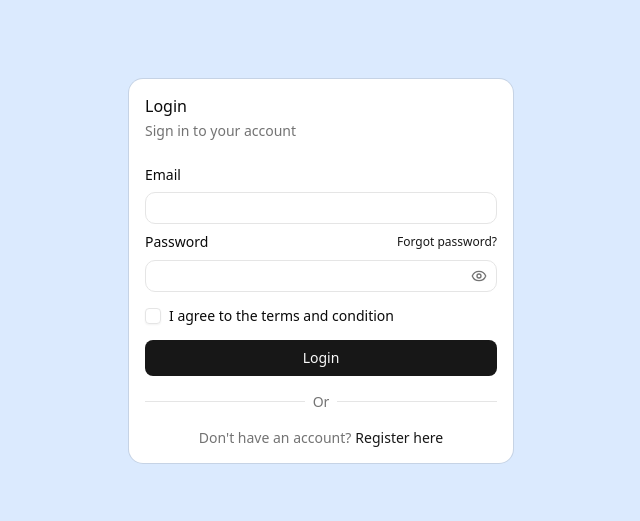
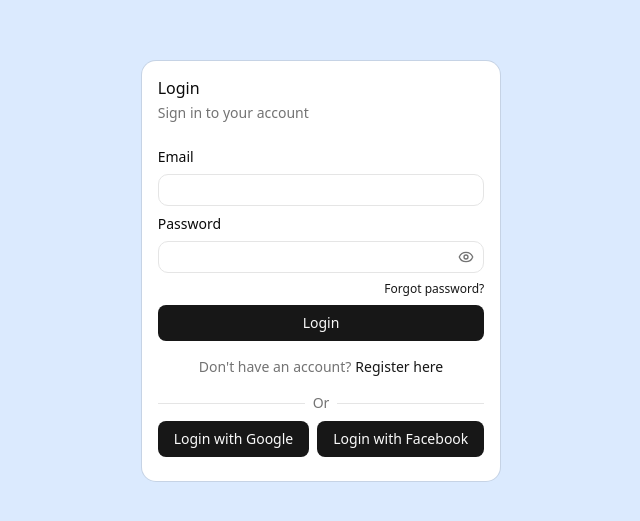
Before and after one commit to endradwi/feTiket, a React (Vite) app: page /login in a window 1280 px wide. Shown: the part 129-650 px from the top of the page, without its empty margins (319-959 px from the left). Built offline with nearby package versions, Linux system fonts and the light colour scheme.

Commit message:
chore: update layout

```diff
--- a/src/app/Login.jsx
+++ b/src/app/Login.jsx
@@ -12,12 +12,12 @@ function Login() {
 
   return (
     <AuthLayout >
-      <Card className={"size-96"}>
+      <Card >
         <CardHeader>
           <CardTitle>Login</CardTitle>
           <CardDescription>Sign in to your account</CardDescription>
         </CardHeader>
-        <CardContent className={"h-96 space-y-2 py-2"}>
+        <CardContent className={"space-y-2 py-2"}>
           <Field className={""}>
             <FieldLabel>Email</FieldLabel>
             <FieldContent>
@@ -25,27 +25,28 @@ function Login() {
             </FieldContent>
           </Field>
           <Field className={""}>
-            <div className="flex items-center justify-between w-full">
               <FieldLabel>Password</FieldLabel>
-              <Link to="/forgot-password" className="text-xs text-primary hover:underline">Forgot password?</Link>
-            </div>
             <FieldContent>
               <Input variant={"password"}/>
             </FieldContent>
           </Field>
-          <div className="flex items-center gap-2 py-2">
-            <Checkbox id="terms" />
-            <Label htmlFor="terms">I agree to the terms and condition</Label>
+          <div className="flex items-center justify-end w-full">
+              <Link to="/forgot-password" className="text-xs text-primary hover:underline">Forgot password?</Link>
+            </div>
+          <Button className="w-full">Login</Button>
+
+          <div className="flex items-center justify-center text-sm pt-2">
+            <span className="text-muted-foreground mr-1">Don't have an account?</span>
+            <Link to="/register" className="text-primary hover:underline">Register here</Link>
           </div>
-          <Button className="w-full">Login</Button>
           <div className="flex items-center justify-center pt-2 gap-2">
             <Separator className="flex-1"/>
             <span className="text-muted-foreground text-sm">Or</span>
             <Separator className="flex-1"/>
           </div>
-          <div className="flex items-center justify-center text-sm pt-2">
-            <span className="text-muted-foreground mr-1">Don't have an account?</span>
-            <Link to="/register" className="text-primary hover:underline">Register here</Link>
+          <div className="flex items-center justify-center gap-2">
+            <Button>Login with Google</Button>
+            <Button>Login with Facebook</Button>
           </div>
         </CardContent>
       </Card>
--- a/src/app/Register.jsx
+++ b/src/app/Register.jsx
@@ -18,12 +18,6 @@ function Register() {
         </CardHeader>
         <CardContent className={"space-y-4 py-2"}>
           <Field>
-            <FieldLabel>Name</FieldLabel>
-            <FieldContent>
-              <Input placeholder="John Doe" />
-            </FieldContent>
-          </Field>
-          <Field>
             <FieldLabel>Email</FieldLabel>
             <FieldContent>
               <Input placeholder="john@example.com" />
@@ -31,12 +25,6 @@ function Register() {
           </Field>
           <Field>
             <FieldLabel>Password</FieldLabel>
-            <FieldContent>
-              <Input variant={"password"} />
-            </FieldContent>
-          </Field>
-          <Field>
-            <FieldLabel>Confirm Password</FieldLabel>
             <FieldContent>
               <Input variant={"password"} />
             </FieldContent>
@@ -52,6 +40,15 @@ function Register() {
               Login
             </Link>
           </div>
+           <div className="flex items-center justify-center pt-2 gap-2">
+            <Separator className="flex-1"/>
+            <span className="text-muted-foreground text-sm">Or</span>
+            <Separator className="flex-1"/>
+          </div>
+          <div className="flex items-center justify-center gap-2">
+            <Button>Login with Google</Button>
+            <Button>Login with Facebook</Button>
+          </div>
         </CardContent>
       </Card>
     </AuthLayout>
```
